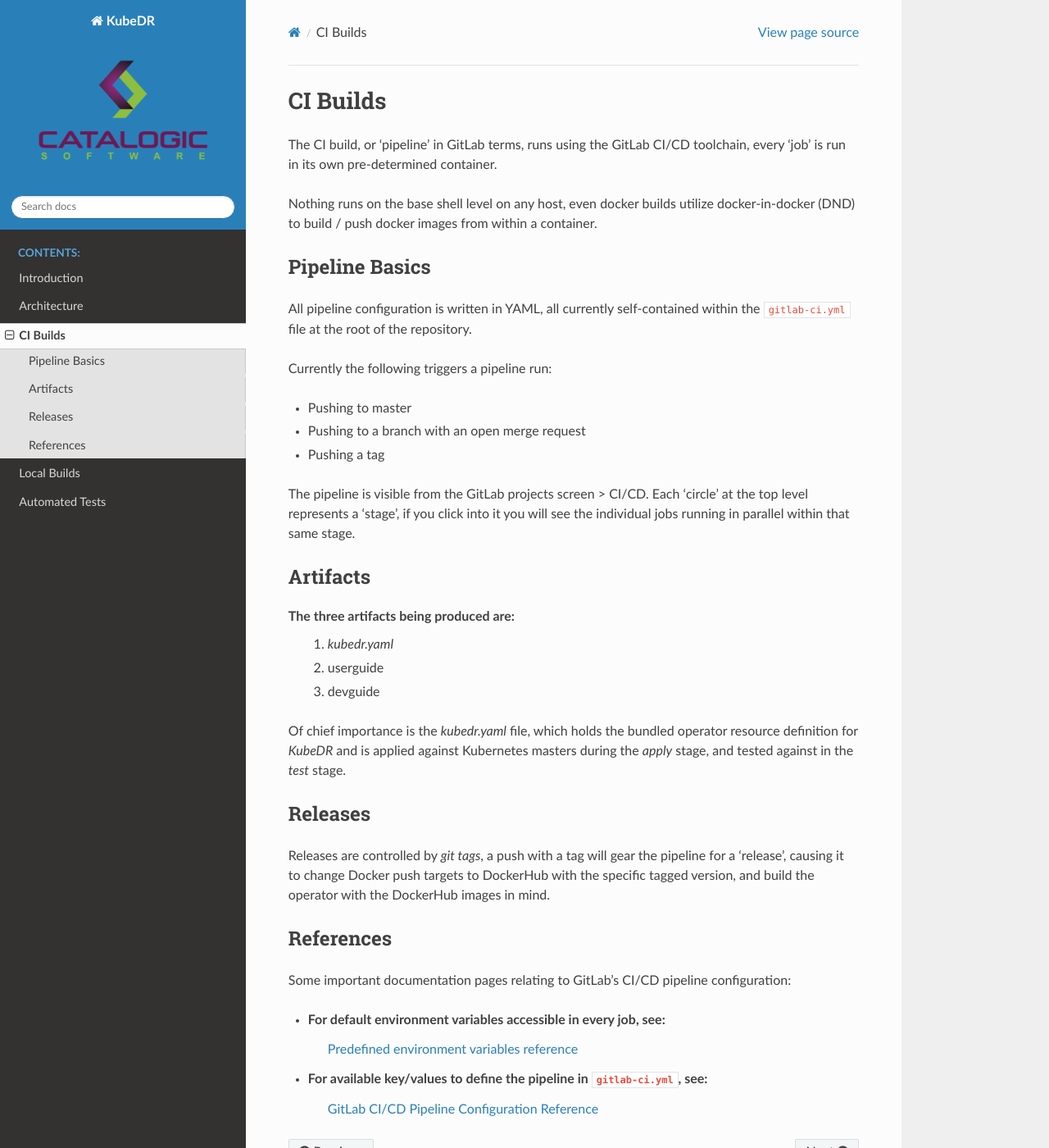
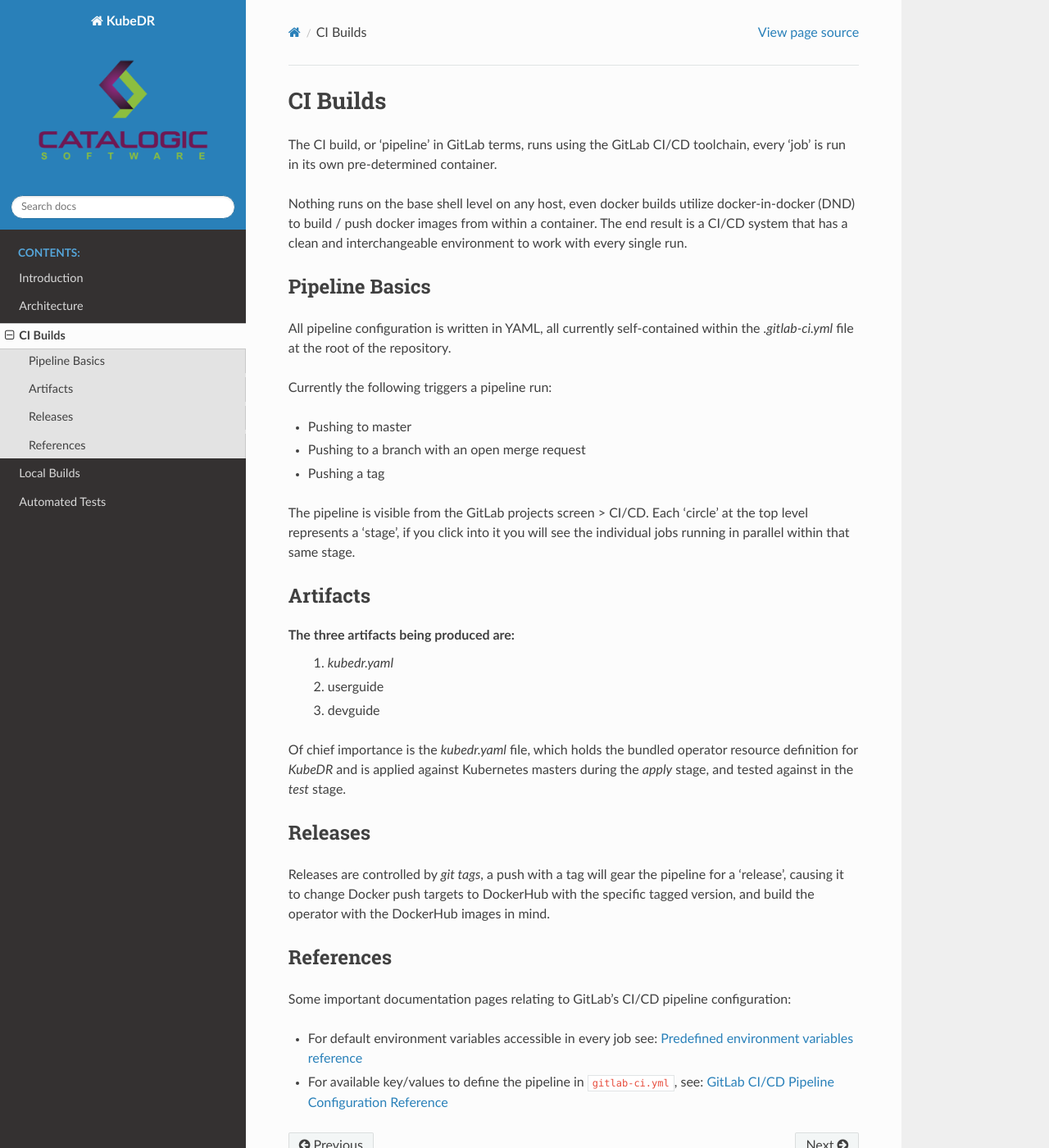
Before and after one commit to catalogicsoftware/kubedr, a Sphinx documentation site: the page built from docs/devguide/source/ci_builds.rst, in a window 1280 px wide and 1400 px high. Shown: the whole window at 82% size. Built offline with Sphinx 7.4.7 and the Read the Docs theme 2.0.0, drawn with Linux system fonts in a browser that asks for light colours.

Commit message:
Devguide minor refactoring

```diff
--- a/docs/devguide/source/automated_tests.rst
+++ b/docs/devguide/source/automated_tests.rst
@@ -7,11 +7,11 @@
 
 - controller level.
 
-- Integration tests that verify functionality from user's point of
+- Integration tests that verify functionality from the user's point of
   view.
 
 At present, the project has integration tests that are implemented
-using `pytest`_ framework.
+using the `pytest`_ framework.
 
 Integration Tests
 =================
@@ -28,7 +28,7 @@
     $ export PATH=~/venv/kubedr/bin:$PATH
     $ pip install pytest pytest-dependency kubernetes
 
-- Set up a cluster that is accessible by ``kubectl`` command.
+- Set up a cluster that is accessible by the ``kubectl`` command.
 
 - Install *KubeDR* and all its dependencies. More instructions will be
   provided later. For now, check "User Guide".
--- a/docs/devguide/source/ci_builds.rst
+++ b/docs/devguide/source/ci_builds.rst
@@ -8,12 +8,13 @@
 
 Nothing runs on the base shell level on any host, even docker builds
 utilize docker-in-docker (DND) to build / push docker images from
-within a container.
+within a container. The end result is a CI/CD system that has a clean
+and interchangeable environment to work with every single run.
 
 Pipeline Basics
 ===============
 All pipeline configuration is written in YAML, all currently
-self-contained within the ``gitlab-ci.yml`` file at the root of the
+self-contained within the `.gitlab-ci.yml` file at the root of the
 repository.
 
 Currently the following triggers a pipeline run:
@@ -57,11 +58,9 @@
 Some important documentation pages relating to GitLab's CI/CD pipeline
 configuration:
 
-- For default environment variables accessible in every job, see:
-    `Predefined environment variables reference`_
+- For default environment variables accessible in every job see: `Predefined environment variables reference`_
 
-- For available key/values to define the pipeline in ``gitlab-ci.yml``, see:
-    `GitLab CI/CD Pipeline Configuration Reference`_
+- For available key/values to define the pipeline in ``gitlab-ci.yml``, see: `GitLab CI/CD Pipeline Configuration Reference`_
 
 .. _Predefined environment variables reference: https://docs.gitlab.com/ee/ci/variables/predefined_variables.html
 .. _GitLab CI/CD Pipeline Configuration Reference: https://docs.gitlab.com/ee/ci/yaml/README.html
```
Also changed, not shown: docs/devguide/source/local_builds.rst (line endings or trailing spaces).
